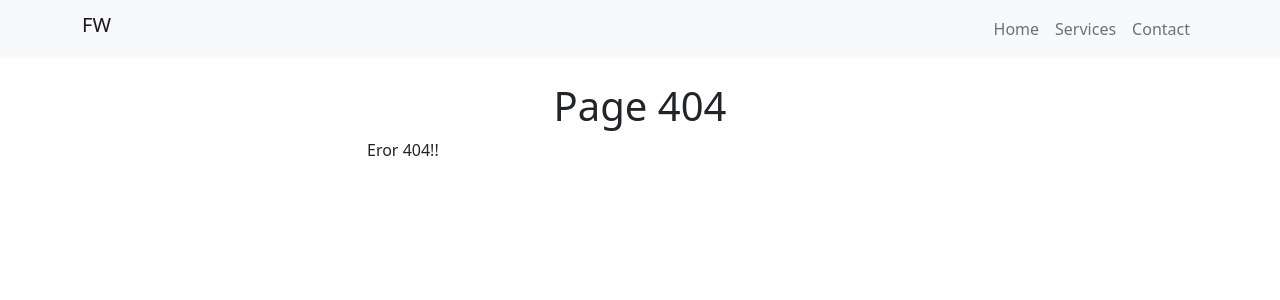
After one commit to evenegas06/intro-frameworks-php, a PHP site: template views/404.php in a window 1280 px wide. The commit adds this page. Shown: the top 300 px of the page. Run offline with PHP 8.4, Linux system fonts and the light colour scheme; the template is opened without the code that fills it, so the values that code supplies are empty.

Commit message:
Validación en clase request para disparar pag de eror 404 en caso de que el controllador buscado no exista

```diff
--- a/app/Http/Request.php
+++ b/app/Http/Request.php
@@ -54,6 +54,11 @@ class Request {
         $controller = $this->getController();
         $method = $this->getMethod();
 
+        if (class_exists($controller)) {
+            $controller = new $controller;
+        }else{
+            $controller = "App\Http\Controllers\Notfoundcontroller";
+        }
         // Disparar y ejecutar un controlador
         $response = call_user_func([
             new $controller,
--- /dev/null
+++ b/views/404.php
@@ -0,0 +1,8 @@
+<div class="col-12 text-center">
+    <h1>Page 404</h1>
+</div>
+<div class="col-6">
+    <p>
+        Eror 404!!
+    </p>
+</div>
```
Also changed, not shown: app/Http/Controllers/NotfoundController.php (added, +18 -0 lines).
